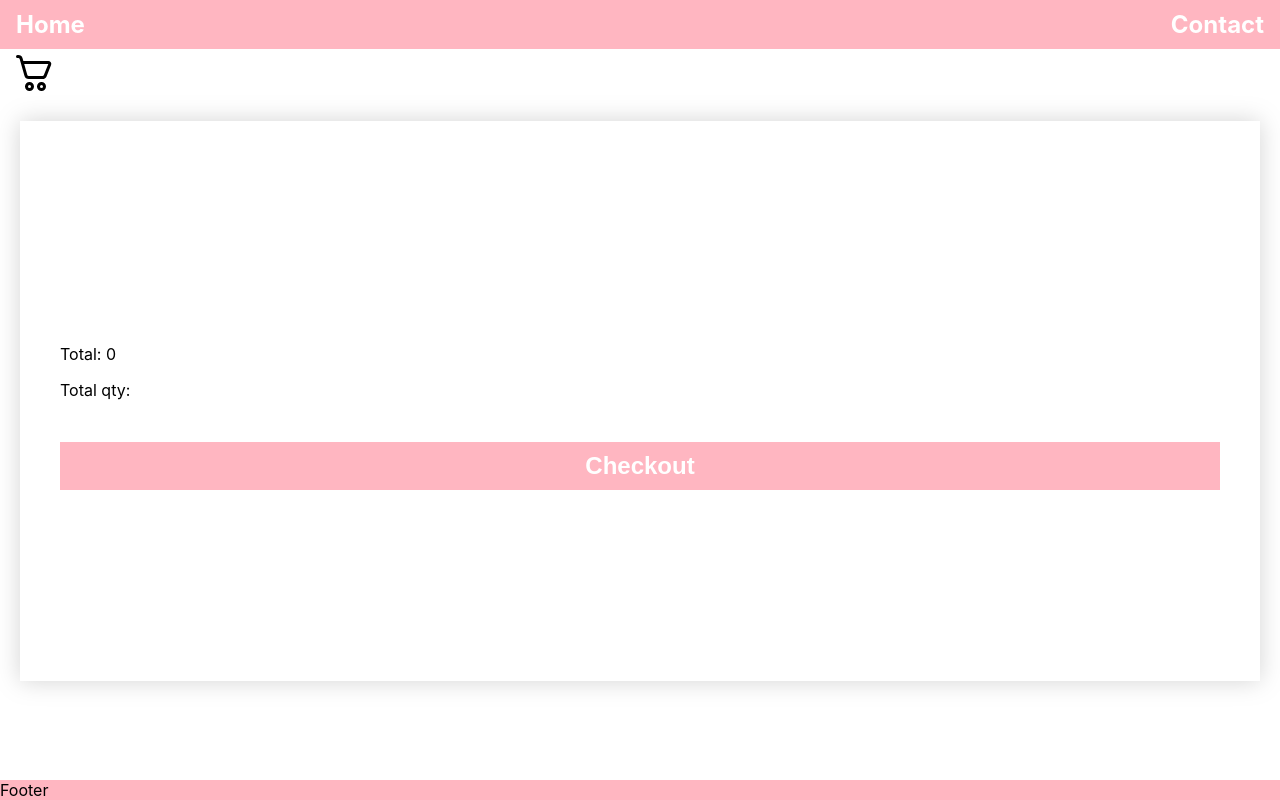
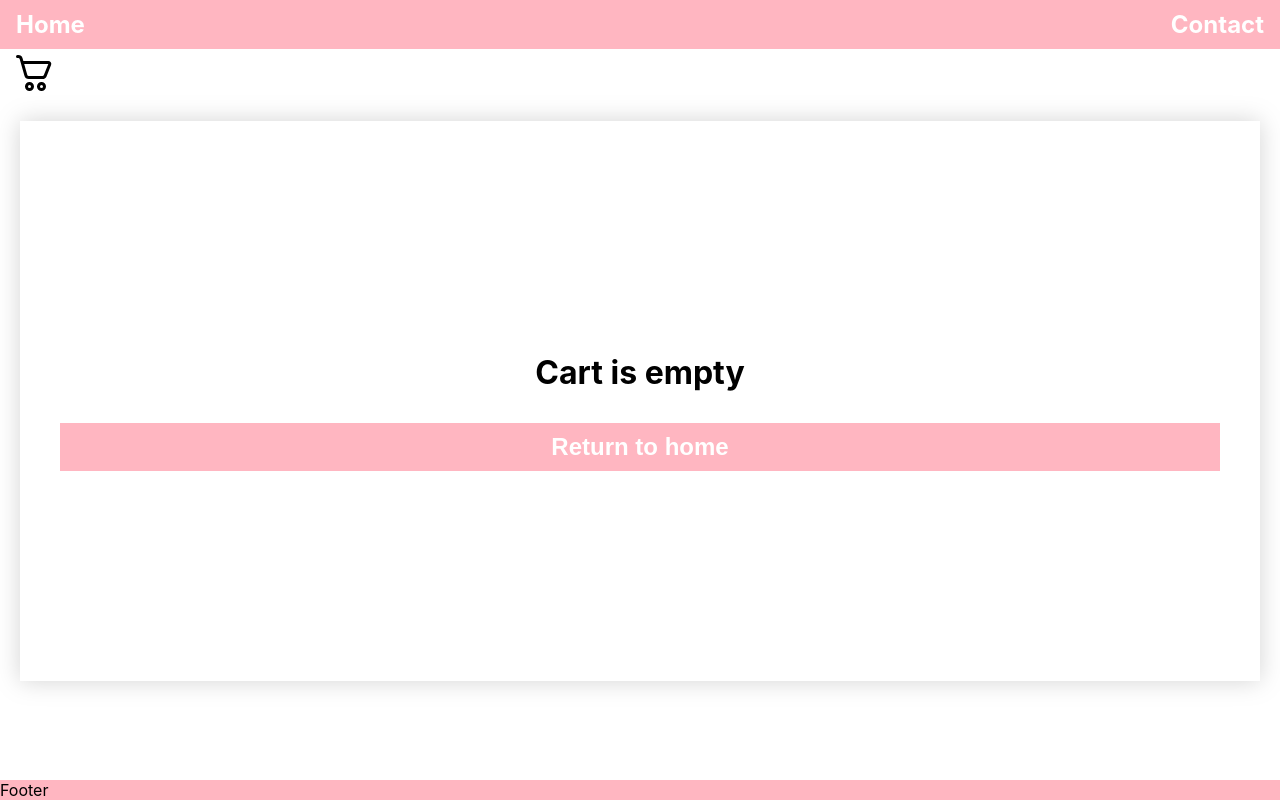
Before and after one commit to k12re/react-framework-ca, a React (Create React App) app: page /checkout in a window 1280 px wide. Built offline with nearby package versions, Linux system fonts and the light colour scheme.

Commit message:
fixed conditional rendering on cart

```diff
--- a/src/App.js
+++ b/src/App.js
@@ -70,22 +70,33 @@ function CheckOutPage() {
 
   console.log(state);
 
+  console.log(cart);
   return (
     <Styled.CheckoutContainer>
-      {/* <img className="cart-icon" src={CartIcon} /> */}
+      {cart.length > 0 ? (
+        <>
           <ul>
             {cart.map((item) => (
               <li key={item.id}>
                 <img src={item.imageUrl} />
-            {item.title} - Qty: {item.quantity}
+                <p>{item.title} - </p>
+                <p>Qty: {item.quantity}</p>
               </li>
             ))}
-        <p>Total: {total}</p>
-        <p>Total qty: {quantity}</p>
+            <h2>Total: {total.toFixed(2)}</h2>
           </ul>
           <Styled.Button>
             <Link to={`/checkoutsuccess/`}>Checkout</Link>
           </Styled.Button>
+        </>
+      ) : (
+        <>
+          <h1>Cart is empty</h1>
+          <Styled.Button>
+            <Link to={`/`}>Return to home</Link>
+          </Styled.Button>
+        </>
+      )}
     </Styled.CheckoutContainer>
   );
 }
@@ -285,7 +296,6 @@ function Search(props) {
             value={searchQuery}
             onChange={(event) => setSearchQuery(event.target.value)}
           />
-          <Styled.ButtonSmall type="submit">Search</Styled.ButtonSmall>
         </form>
       </Styled.SearchFormContainer>
       <div>
--- a/src/App.styles.jsx
+++ b/src/App.styles.jsx
@@ -74,6 +74,25 @@ export const CheckoutContainer = styled.div`
   img {
     object-fit: cover;
     height: 60px;
+    width: 60px;
+  }
+  li {
+    border: 1px solid lightgrey;
+    background-color: #fff;
+    display: flex;
+    font-weight: bold;
+    margin: 5px 0;
+  }
+  p {
+    padding-left: 10px;
+    text-align: end;
+    font-weight: bold;
+  }
+  h1 {
+    text-align: center;
+  }
+  h2 {
+    text-align: end;
   }
 `;
 
@@ -154,7 +173,7 @@ export const SearchFormContainer = styled.div`
     padding: 6px;
     border: 1px solid black;
     flex-grow: 3;
-    margin-right: 20px;
+
   }
   button {
     // width: 100%;
```
Lines whose indentation alone changed are shown as unchanged.
